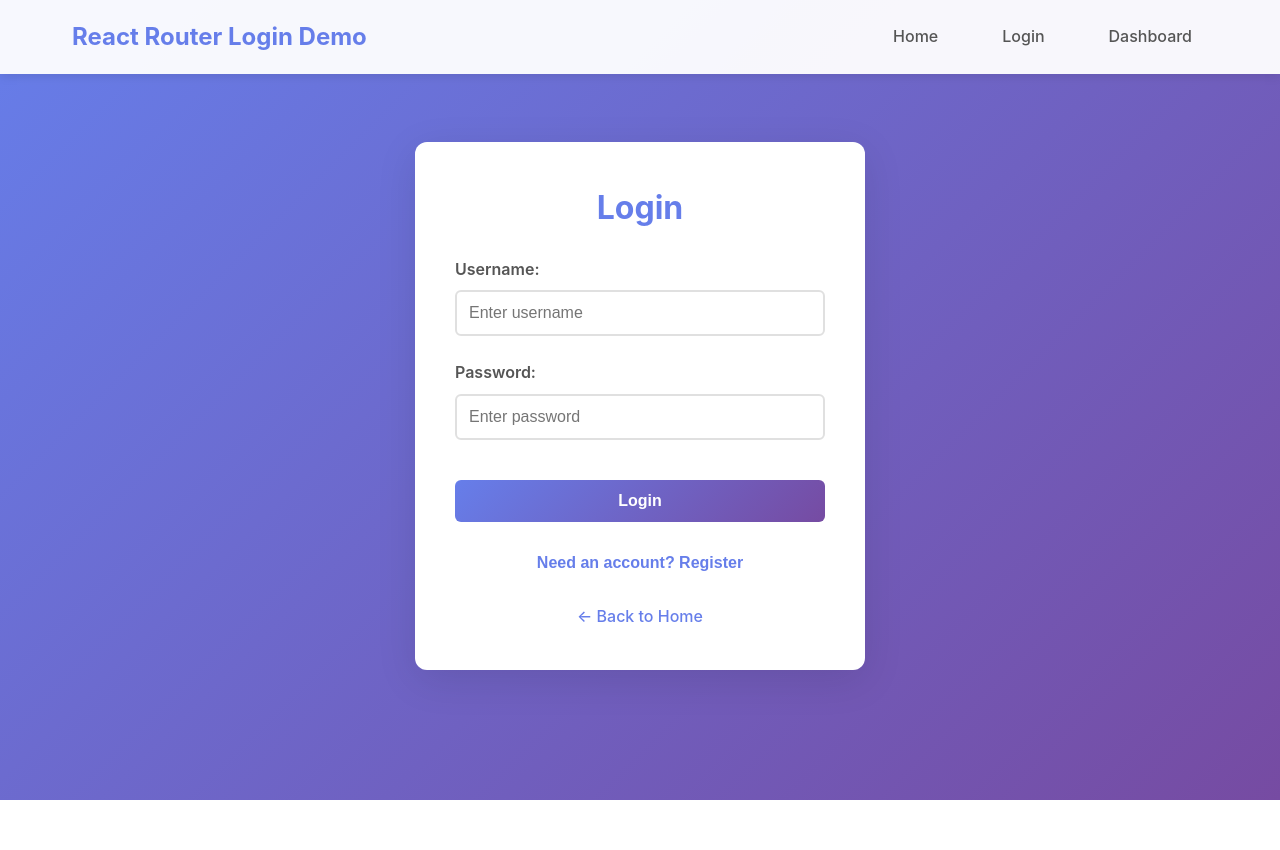
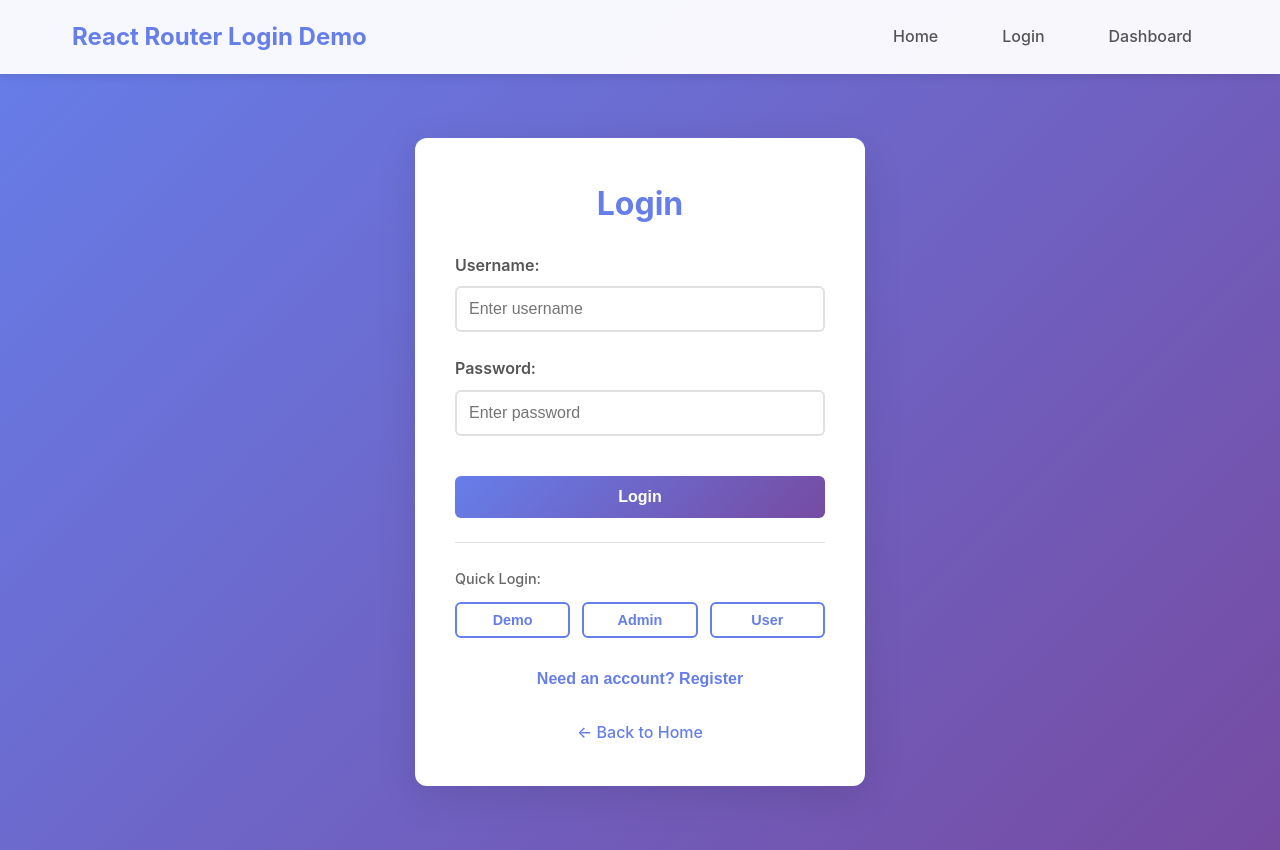
Before and after one commit to DaniSilv97/TestRepo, a React (Vite) app: page /login in a window 1280 px wide. Before the commit the page ends 800 px from the top, so only its background shows below. Built offline with nearby package versions, Linux system fonts and the light colour scheme; the HTML template or start-up script is replaced by a standard one.

Commit message:
Add quick login buttons for demo accounts

```diff
--- a/src/index.css
+++ b/src/index.css
@@ -224,6 +224,52 @@ body {
   gap: 1rem;
   flex-wrap: wrap;
   margin-top: 1.5rem;
+}
+
+/* Quick Login */
+.quick-login {
+  margin-top: 1.5rem;
+  padding-top: 1.5rem;
+  border-top: 1px solid #e0e0e0;
+}
+
+.quick-login-label {
+  font-size: 0.9rem;
+  color: #666;
+  margin-bottom: 0.75rem;
+  font-weight: 500;
+}
+
+.quick-login-buttons {
+  display: flex;
+  gap: 0.75rem;
+  flex-wrap: wrap;
+}
+
+.btn-quick {
+  flex: 1;
+  min-width: 80px;
+  padding: 0.5rem 1rem;
+  border: 2px solid #667eea;
+  background: white;
+  color: #667eea;
+  border-radius: 6px;
+  font-size: 0.9rem;
+  font-weight: 600;
+  cursor: pointer;
+  transition: all 0.3s ease;
+}
+
+.btn-quick:hover:not(:disabled) {
+  background: #667eea;
+  color: white;
+  transform: translateY(-2px);
+  box-shadow: 0 4px 12px rgba(102, 126, 234, 0.3);
+}
+
+.btn-quick:disabled {
+  opacity: 0.5;
+  cursor: not-allowed;
 }
 
 /* Warning/Info Boxes */
--- a/src/pages/Login.jsx
+++ b/src/pages/Login.jsx
@@ -29,6 +29,25 @@ export default function Login() {
         ? await register(username, password)
         : await login(username, password);
 
+      if (result.success) {
+        navigate(from, { replace: true });
+      } else {
+        setError(result.error);
+      }
+    } catch (err) {
+      setError('An error occurred. Please try again.');
+      console.error('Authentication error:', err);
+    } finally {
+      setIsLoading(false);
+    }
+  };
+
+  const handleQuickLogin = async (user, pass) => {
+    setError('');
+    setIsLoading(true);
+
+    try {
+      const result = await login(user, pass);
       if (result.success) {
         navigate(from, { replace: true });
       } else {
@@ -79,6 +98,35 @@ export default function Login() {
           </button>
         </form>
 
+        {!isRegistering && (
+          <div className="quick-login">
+            <p className="quick-login-label">Quick Login:</p>
+            <div className="quick-login-buttons">
+              <button
+                onClick={() => handleQuickLogin('demo', 'password123')}
+                className="btn-quick"
+                disabled={isLoading}
+              >
+                Demo
+              </button>
+              <button
+                onClick={() => handleQuickLogin('admin', 'admin456')}
+                className="btn-quick"
+                disabled={isLoading}
+              >
+                Admin
+              </button>
+              <button
+                onClick={() => handleQuickLogin('user', 'test789')}
+                className="btn-quick"
+                disabled={isLoading}
+              >
+                User
+              </button>
+            </div>
+          </div>
+        )}
+
         <div className="toggle-mode">
           <button
             onClick={() => {
```
